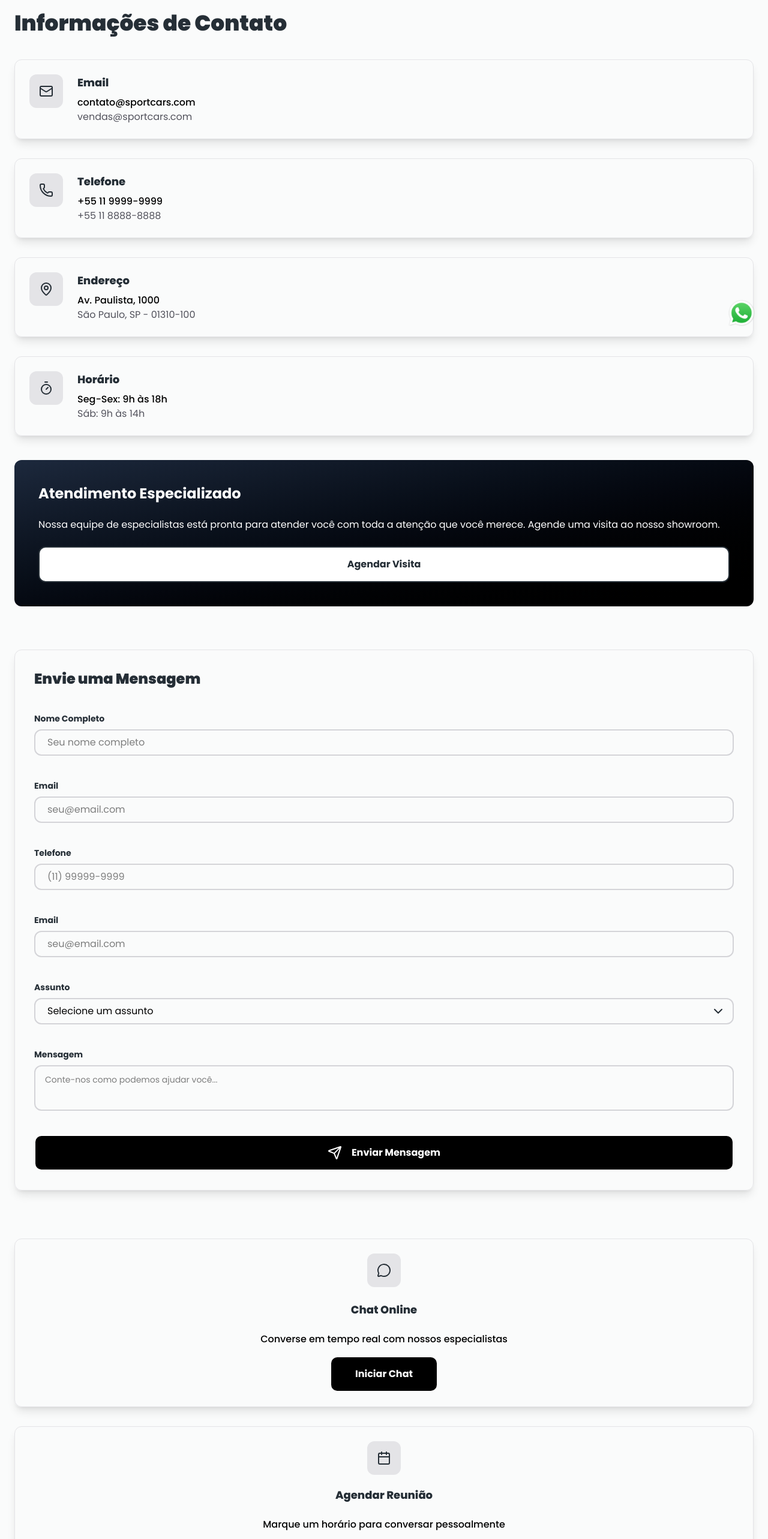
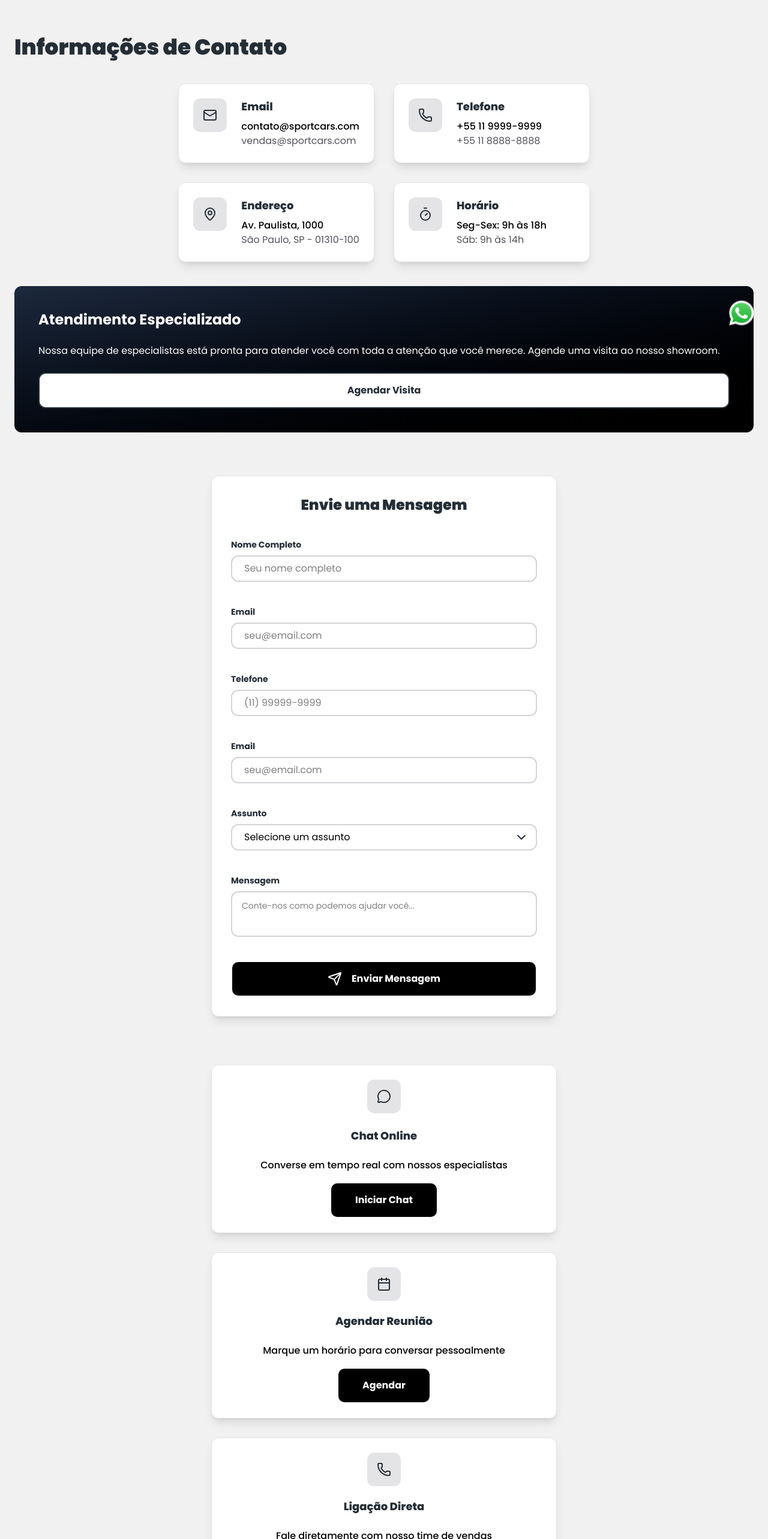
Before and after one commit to PaivaProgDev/freneticar, a React (Vite) app: page /contact in a window 1280 px wide. Shown: the part 234-2800 px from the top of the page at 60% size. Built offline with nearby package versions, Linux system fonts and the light colour scheme.

Commit message:
Responsividade da pagina CONTACT finalizada

```diff
--- a/src/components/Footer.jsx
+++ b/src/components/Footer.jsx
@@ -6,7 +6,7 @@ import { Link } from 'react-router-dom'
 const Footer = () => {
     const { menuIsOpen } = useActions()
     return (
-        <footer className='border-t-2 border-zinc-100 px-6 pt-6'>
+        <footer className='border-t bg-white  border-zinc-300 px-6 pt-6'>
             <Logo />
             <p className='text-[var(--color-4)] my-5'>Sua paixão por veículos esportivos começa aqui. Experiência premium em cada detalhe.</p>
             <SocialMedia />
--- a/src/pages/contact/Contact.jsx
+++ b/src/pages/contact/Contact.jsx
@@ -35,14 +35,14 @@ const Contact = () => {
     ]
 
     return (
-        <div className='px-6 pt-6 overflow-hidden text-center pb-12 bg-[var(--color-bg)]'>
+        <div className='px-6 pt-6 overflow-hidden m-auto max-w-7xl text-center pb-12 '>
             <h1 className='text-5xl font-black text-[var(--color-4)]'>Entre em Contato</h1>
-            <p className='text-[var(--color-4)] text-lg mt-5 mb-16'>Cada veículo é uma obra-prima da engenharia automobilística, combinando performance, luxo e tecnologia de ponta.</p>
+            <p className='text-[var(--color-4)] text-lg mt-5 mb-26'>Cada veículo é uma obra-prima da engenharia automobilística, combinando performance, luxo e tecnologia de ponta.</p>
             <h3 className='font-black text-[var(--color-4)] text-start text-4xl'>Informações de Contato</h3>
-            <ul className="flex flex-col gap-8 my-10">
+            <ul className="flex justify-center md:grid md:grid-cols-2 place-self-center items-center flex-col gap-8 my-10">
                 {
                     cardsContact.map((card) => (
-                        <li className="flex gap-6 shadow-lg rounded-xl p-6 border border-zinc-200" key={card.id}>
+                        <li className="flex gap-6 w-full max-w-sm shadow-lg bg-white rounded-xl p-6 border border-zinc-200" key={card.id}>
                             <span className="bg-zinc-200 h-fit p-4 rounded-xl text-[var(--color-4)]">
                                 {card.icon}
                             </span>
@@ -60,9 +60,11 @@ const Contact = () => {
                 <p className="text-white">Nossa equipe de especialistas está pronta para atender você com toda a atenção que você merece. Agende uma visita ao nosso showroom.</p>
                 <Button className={'bg-white !text-[var(--color-4)]'}>Agendar Visita</Button>
             </div>
-            <FormContact />
-            <ul className="mt-20 flex flex-col gap-8">
-                <li className="flex flex-col items-center text-center gap-6 shadow-lg rounded-xl p-6 border border-zinc-200">
+            <div className="flex justify-center">
+                <FormContact />
+            </div>
+            <ul className="mt-20 flex items-center flex-col gap-8 justify-center">
+                <li className="flex max-w-xl w-full bg-white flex-col items-center text-center gap-6 shadow-lg rounded-xl p-6 border border-zinc-200">
                     <span className="bg-zinc-200 h-fit p-4 rounded-xl text-[var(--color-4)]">
                         <MessageCircleIcon />
                     </span>
@@ -72,7 +74,7 @@ const Contact = () => {
                         <Button className={'!w-fit px-10'}>Iniciar Chat</Button>
                     </div>
                 </li>
-                <li className="flex flex-col items-center text-center gap-5 shadow-lg rounded-xl p-6 border border-zinc-200">
+                <li className="flex max-w-xl w-full bg-white flex-col items-center text-center gap-5 shadow-lg rounded-xl p-6 border border-zinc-200">
                     <span className="bg-zinc-200 h-fit p-4 rounded-xl text-[var(--color-4)]">
                         <CalendarIcon />
                     </span>
@@ -82,7 +84,7 @@ const Contact = () => {
                         <Button className={'!w-fit px-10'}>Agendar</Button>
                     </div>
                 </li>
-                <li className="flex flex-col items-center text-center gap-5 shadow-lg rounded-xl p-6 border border-zinc-200">
+                <li className="flex max-w-xl w-full bg-white flex-col items-center text-center gap-5 shadow-lg rounded-xl p-6 border border-zinc-200">
                     <span className="bg-zinc-200 h-fit p-4 rounded-xl text-[var(--color-4)]">
                         <PhoneIcon />
                     </span>
--- a/src/pages/contact/FormContact.jsx
+++ b/src/pages/contact/FormContact.jsx
@@ -3,7 +3,7 @@ import Button from "../../components/Button"
 
 const FormContact = () => {
     return (
-        <form className="shadow-lg flex w-full mt-18 p-8 flex-col gap-10 border border-zinc-200 rounded-xl">
+        <form className="shadow-lg flex items-center w-full max-w-xl bg-white mt-18 p-8 flex-col gap-10 border border-zinc-200 rounded-xl">
             <legend className="text-2xl text-start text-[var(--color-4)] font-black">Envie uma Mensagem</legend>
             <label className="w-full flex flex-col gap-2 text-start">
                 <span className="text-sm font-bold  text-[var(--color-4)]">Nome Completo</span>
--- a/src/pages/home/Home.jsx
+++ b/src/pages/home/Home.jsx
@@ -15,7 +15,7 @@ import Newsletter from "./Newsletter";
 
 const Home = () => {
   return (
-    <section className="overflow-hidden m-auto w-full max-w-300">
+    <section className="overflow-hidden m-auto w-full max-w-7xl">
       <div className="px-6 pt-6 md:px-20 overflow-hidden relative pb-12 bg-[var(--color-bg)]">
         <h1 className="font-extrabold text-5xl md:text-7xl md:mt-20  md:w-50">Qualidade & Segurança</h1>
         <img
```
